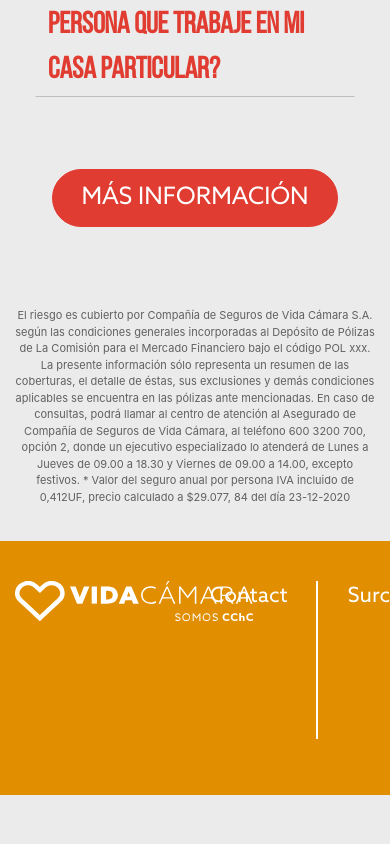
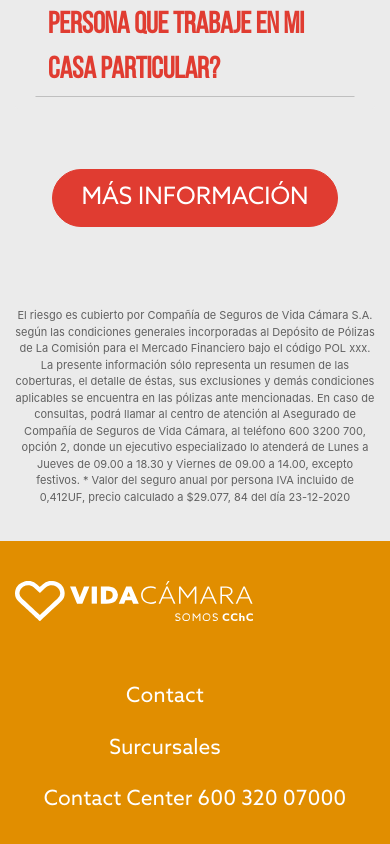
Before and after one commit to jhongmez/landing-covid, an Angular app: page / in a window 390 px wide. Shown: the part 3949-4793 px from the top of the page. Before the commit the page ends 4744 px from the top, so only its background shows below. Built offline with nearby package versions, Linux system fonts and the light colour scheme.

Commit message:
Footer Update

```diff
--- a/src/app/footer/footer.component.html
+++ b/src/app/footer/footer.component.html
@@ -2,10 +2,12 @@
     <div class="footer">
         <div class="container-fluid">
             <div class="row">
-                <div class="col-6">
-                    <img src="assets/img/logo/logo-white.svg" alt="">
+                <div class="col-md-12 col-lg-6">
+                    <div class="footer-img">
+                        <img src="assets/img/logo/logo-white.svg" alt="">
+                    </div>
                 </div>
-                <div class="col-6">
+                <div class="col-md-12 col-lg-6">
                     <ul class="footer-list">
                         <li class="footer-list__content">
                             <a href="">Contact</a>
--- a/src/app/footer/footer.component.scss
+++ b/src/app/footer/footer.component.scss
@@ -5,13 +5,25 @@
     padding: 40px 0;
 
     .footer {
-
+        .footer-img {
+            display: flex;
+            flex-direction: row;
+            align-items: center;
+        }
         .footer-list {
             display: flex;
             flex-direction: row;
+            align-items: center;
+            @media (max-width: 990px) {
+                flex-direction: column;
+                margin-top: 60px;
+            }
             &__content {
                 margin-right: 60px;
                 position: relative;
+                @media (max-width: 990px) {
+                    margin-bottom: 20px;
+                }
 
                 &:nth-child(1) {
                     &::after {
@@ -22,6 +34,9 @@
                         background-color: $white;
                         top: 0;
                         right: -30px;
+                        @media (max-width: 990px) {
+                            display: none;
+                        }
                     }
                 }
 
@@ -36,15 +51,22 @@
                         top: 50%;
                         right:-30px;
                         transform: translateY(-50%);
+                        @media (max-width: 990px) {
+                            display: none;
+                        }
                     }
                 }
 
                 &:last-child {
                     margin-right: 0;
+                    @media (max-width: 990px) {
+                        margin-bottom: 0;
+                    }
                 }
 
                 a {
                     color: $white;
+                    cursor: pointer;
                     font-family: $azo-r;
                     font-size: 21px;
                 }
```
